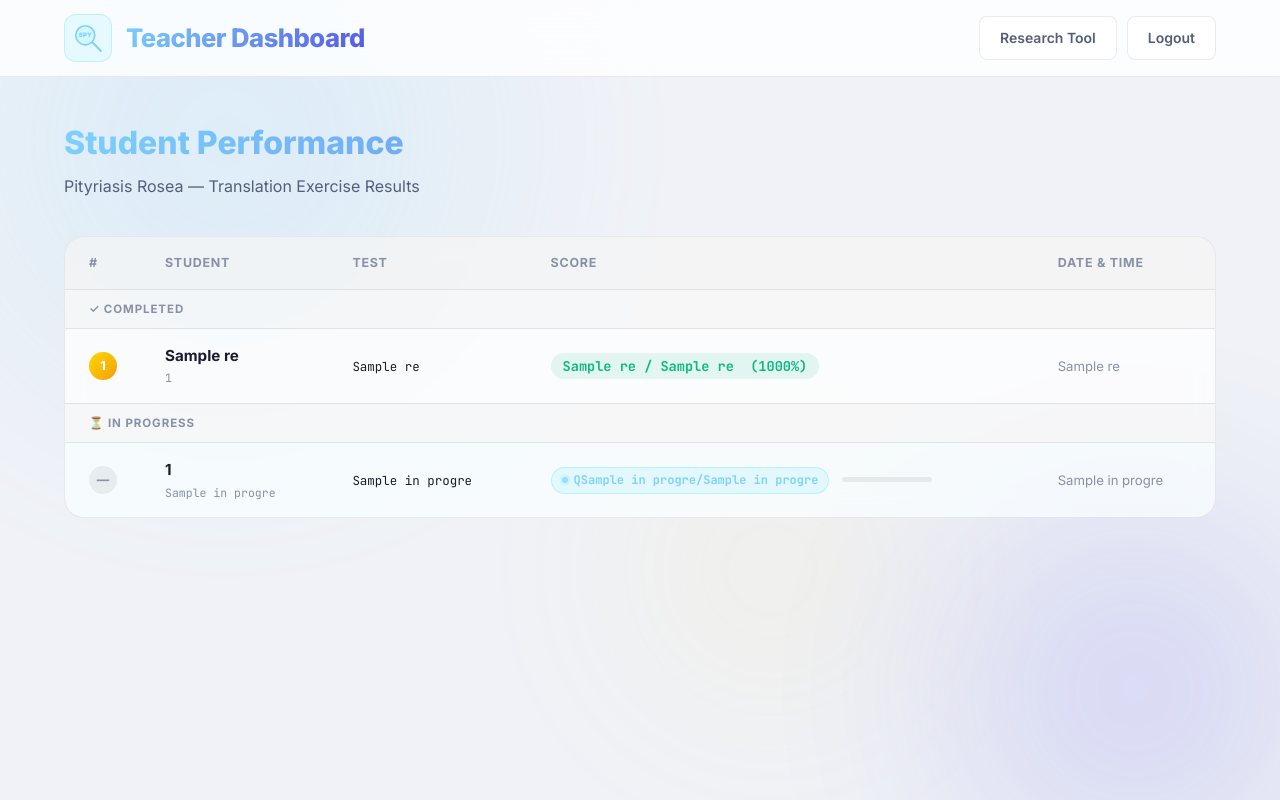
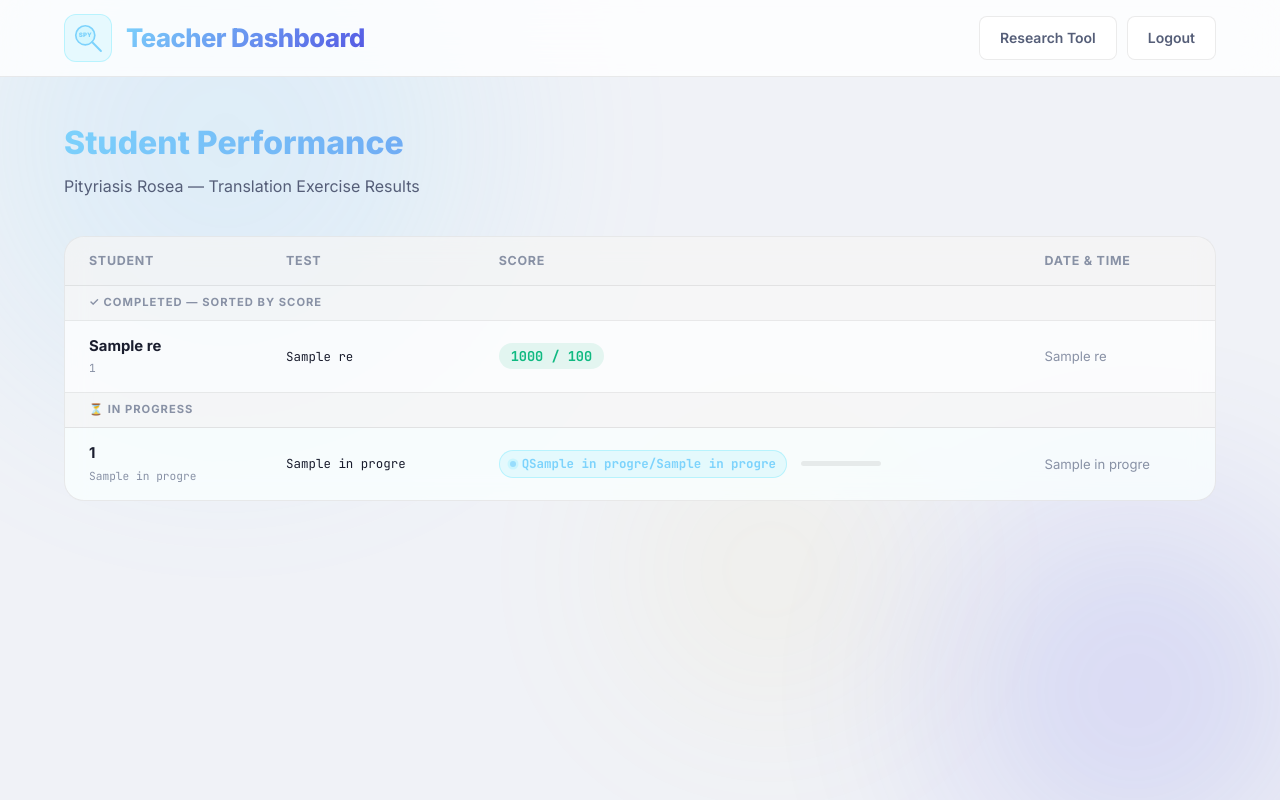
Before and after one commit to kerem-shn/Spy-AI, a Flask app: template templates/dashboard.html in a window 1280 px wide. Run offline with Flask 3, Linux system fonts and the light colour scheme; the template is opened without the code that fills it: most values are stand-ins (such as "Sample title", 1, 10 or a date in 2020).

Commit message:
fix: score as pct/100 no rounding, sort by score desc, remove rank badges, restore settings btn

```diff
--- a/app.py
+++ b/app.py
@@ -259,7 +259,7 @@ class SpyAICache:
                        quiz_results.timestamp, quiz_results.answers_json
                 FROM quiz_results
                 JOIN users ON users.id = quiz_results.user_id
-                ORDER BY quiz_results.timestamp DESC
+                ORDER BY quiz_results.score DESC, quiz_results.timestamp DESC
             """)
             return cursor.fetchall()
         except: return []
--- a/templates/dashboard.html
+++ b/templates/dashboard.html
@@ -13,7 +13,6 @@
         .dashboard-header { margin-bottom: 36px; }
         .dashboard-title { font-size: 2rem; font-weight: 800; background: linear-gradient(135deg, var(--grad-start), var(--grad-end)); -webkit-background-clip: text; -webkit-text-fill-color: transparent; margin-bottom: 6px; }
 
-        /* ── Unified Table ── */
         .results-table-container {
             background: var(--bg-card); backdrop-filter: blur(12px);
             border: 1px solid var(--border-subtle); border-radius: 20px;
@@ -21,46 +20,35 @@
         }
         .results-table { width: 100%; border-collapse: collapse; text-align: left; }
         .results-table th {
-            padding: 16px 24px; background: rgba(0,0,0,0.03);
+            padding: 14px 24px; background: rgba(0,0,0,0.03);
             font-size: 0.78rem; text-transform: uppercase;
             letter-spacing: 0.06em; color: var(--text-muted);
             border-bottom: 1px solid var(--border-subtle);
         }
         .results-table td {
-            padding: 15px 24px; border-bottom: 1px solid var(--border-subtle);
-            font-size: 0.95rem; color: var(--text-primary); vertical-align: middle;
+            padding: 14px 24px; border-bottom: 1px solid var(--border-subtle);
+            font-size: 0.93rem; color: var(--text-primary); vertical-align: middle;
         }
         .results-table tr:last-child td { border-bottom: none; }
-        .results-table tr:hover td { background: rgba(0,212,255,0.02); }
-
-        /* Rank badge */
-        .rank-badge {
-            width: 28px; height: 28px; border-radius: 50%;
-            display: flex; align-items: center; justify-content: center;
-            font-weight: 800; font-size: 0.78rem;
-        }
-        .rank-badge--1 { background: linear-gradient(135deg,#ffd700,#f59e0b); color: #fff; }
-        .rank-badge--2 { background: linear-gradient(135deg,#c0c0c0,#94a3b8); color: #fff; }
-        .rank-badge--3 { background: linear-gradient(135deg,#cd7f32,#b45309); color: #fff; }
-        .rank-badge--n { background: rgba(0,0,0,0.06); color: var(--text-muted); }
+        .results-table tr:hover td { background: rgba(0,212,255,0.02); transition: background .15s; }
 
         /* Score pills */
         .score-pill {
             padding: 4px 12px; border-radius: 20px;
             font-weight: 700; font-family: 'JetBrains Mono', monospace; font-size: 0.85rem;
         }
-        .score-pill--high { background: rgba(16,185,129,0.1); color: var(--accent-green); }
-        .score-pill--mid  { background: rgba(245,158,11,0.1);  color: var(--accent-amber); }
-        .score-pill--low  { background: rgba(244,63,94,0.1);   color: var(--accent-rose); }
+        .score-pill--high { background: rgba(16,185,129,0.1); color: var(--accent-green,#10b981); }
+        .score-pill--mid  { background: rgba(245,158,11,0.1);  color: var(--accent-amber,#f59e0b); }
+        .score-pill--low  { background: rgba(244,63,94,0.1);   color: var(--accent-rose,#f43f5e); }
 
-        /* In-progress row styles */
-        .progress-row td { background: rgba(0,212,255,0.02); }
+        /* In-progress */
+        .progress-row td { background: rgba(0,212,255,0.015); }
         .in-progress-label {
             display: inline-flex; align-items: center; gap: 6px;
             background: rgba(0,212,255,0.08); border: 1px solid rgba(0,212,255,0.2);
             border-radius: 20px; padding: 3px 10px;
-            font-size: 0.75rem; font-weight: 700; color: var(--accent-cyan, #00d4ff);
-            font-family: 'JetBrains Mono', monospace;
+            font-size: 0.78rem; font-weight: 700; color: var(--accent-cyan,#00d4ff);
+            font-family: 'JetBrains Mono', monospace; white-space: nowrap;
         }
         .live-dot {
             width: 6px; height: 6px; border-radius: 50%; background: var(--accent-cyan,#00d4ff);
@@ -71,43 +59,42 @@
             50%{ opacity:.6; box-shadow:0 0 0 4px rgba(0,212,255,0); }
         }
         .mini-bar-wrap {
-            width: 90px; height: 5px; background: rgba(0,0,0,0.07);
-            border-radius: 100px; overflow: hidden; display: inline-block;
-            vertical-align: middle; margin-left: 8px;
+            display: inline-block; vertical-align: middle;
+            width: 80px; height: 5px; background: rgba(0,0,0,0.07);
+            border-radius: 100px; overflow: hidden; margin-left: 10px;
         }
         .mini-bar-inner {
             height: 100%; border-radius: 100px;
             background: linear-gradient(90deg, var(--accent-cyan,#00d4ff), var(--accent-purple,#7c3aed));
-            transition: width .5s ease;
         }
 
-        /* Section divider */
+        /* Section divider row */
         .section-divider td {
-            padding: 10px 24px; background: rgba(0,0,0,0.02);
-            font-size: 0.72rem; font-weight: 700; text-transform: uppercase;
-            letter-spacing: 0.08em; color: var(--text-muted);
+            padding: 8px 24px;
+            background: rgba(0,0,0,0.025);
+            font-size: 0.7rem; font-weight: 700;
+            text-transform: uppercase; letter-spacing: 0.09em;
+            color: var(--text-muted);
             border-bottom: 1px solid var(--border-subtle);
         }
 
         .student-info { display: flex; flex-direction: column; }
-        .student-id { font-size: 0.72rem; color: var(--text-muted); font-family: 'JetBrains Mono', monospace; margin-top: 1px; }
-
+        .student-id { font-size: 0.7rem; color: var(--text-muted); font-family: 'JetBrains Mono', monospace; margin-top: 2px; }
         .empty-state { text-align: center; padding: 60px 24px; color: var(--text-muted); }
 
-        /* ── Mobile ── */
+        /* Mobile */
         @media (max-width: 768px) {
             .dashboard-main { padding: 20px 12px; }
             .dashboard-title { font-size: 1.5rem; }
             .results-table thead { display: none; }
-            .results-table, .results-table tbody, .results-table tr, .results-table td { display: block; width: 100%; }
+            .results-table, .results-table tbody, .results-table tr, .results-table td { display: block; width: 100%; box-sizing: border-box; }
             .results-table tr { padding: 12px 16px; border-bottom: 1px solid var(--border-subtle); }
-            .results-table td { padding: 3px 0; border-bottom: none; display: flex; justify-content: space-between; align-items: center; font-size: 0.88rem; }
-            .results-table td::before { font-weight: 700; font-size: 0.7rem; text-transform: uppercase; color: var(--text-muted); flex-shrink: 0; margin-right: 8px; }
-            .results-table td:nth-child(1)::before { content: '#'; }
-            .results-table td:nth-child(2)::before { content: 'Student'; }
-            .results-table td:nth-child(3)::before { content: 'Test'; }
-            .results-table td:nth-child(4)::before { content: 'Score'; }
-            .results-table td:nth-child(5)::before { content: 'Date'; }
+            .results-table td { padding: 3px 0; border: none; display: flex; justify-content: space-between; align-items: center; font-size: 0.88rem; }
+            .results-table td::before { font-weight: 700; font-size: 0.68rem; text-transform: uppercase; color: var(--text-muted); margin-right: 8px; flex-shrink: 0; }
+            .results-table td:nth-child(1)::before { content: 'Student'; }
+            .results-table td:nth-child(2)::before { content: 'Test'; }
+            .results-table td:nth-child(3)::before { content: 'Score'; }
+            .results-table td:nth-child(4)::before { content: 'Date'; }
             .section-divider td { display: block; }
         }
     </style>
@@ -145,30 +132,23 @@
             <p style="color:var(--text-secondary)">Pityriasis Rosea — Translation Exercise Results</p>
         </div>
 
-        <div class="results-table-container" id="results-container">
+        <div class="results-table-container">
             {% if results or in_progress %}
-            <table class="results-table" id="results-table">
+            <table class="results-table">
                 <thead>
                     <tr>
-                        <th style="width:48px">#</th>
                         <th>Student</th>
                         <th>Test</th>
                         <th>Score</th>
                         <th>Date &amp; Time</th>
                     </tr>
                 </thead>
-                <tbody id="results-body">
+                <tbody>
                     {% if results %}
-                    <tr class="section-divider"><td colspan="5">✓ Completed</td></tr>
+                    <tr class="section-divider"><td colspan="4">✓ Completed — sorted by score</td></tr>
                     {% for res in results %}
-                    {% set pct = (res[3] / res[4] * 100) | round | int %}
-                    {% set rank = loop.index %}
+                    {% set pct = res[3] if res[4] == 100 else (res[3] / res[4] * 100) | round | int %}
                     <tr>
-                        <td>
-                            <div class="rank-badge {% if rank == 1 %}rank-badge--1{% elif rank == 2 %}rank-badge--2{% elif rank == 3 %}rank-badge--3{% else %}rank-badge--n{% endif %}">
-                                {{ rank }}
-                            </div>
-                        </td>
                         <td>
                             <div class="student-info">
                                 <strong>{{ res[1] }}</strong>
@@ -178,7 +158,7 @@
                         <td><code style="font-family:'JetBrains Mono';font-size:0.78rem">{{ res[2] }}</code></td>
                         <td>
                             <span class="score-pill {% if pct >= 80 %}score-pill--high{% elif pct >= 50 %}score-pill--mid{% else %}score-pill--low{% endif %}">
-                                {{ res[3] }} / {{ res[4] }} &nbsp;({{ pct }}%)
+                                {{ pct }} / 100
                             </span>
                         </td>
                         <td style="color:var(--text-muted);font-size:0.82rem">{{ res[5] }}</td>
@@ -187,11 +167,10 @@
                     {% endif %}
 
                     {% if in_progress %}
-                    <tr class="section-divider"><td colspan="5">⏳ In Progress</td></tr>
+                    <tr class="section-divider"><td colspan="4">⏳ In Progress</td></tr>
                     {% for p in in_progress %}
                     {% set ppct = ((p[3] / p[4]) * 100) | round | int if p[4] > 0 else 0 %}
                     <tr class="progress-row">
-                        <td><div class="rank-badge rank-badge--n">—</div></td>
                         <td>
                             <div class="student-info">
                                 <strong>{{ p[0] }}</strong>
@@ -201,8 +180,7 @@
                         <td><code style="font-family:'JetBrains Mono';font-size:0.78rem">{{ p[2] }}</code></td>
                         <td>
                             <span class="in-progress-label">
-                                <span class="live-dot"></span>
-                                Q{{ p[3] }}/{{ p[4] }}
+                                <span class="live-dot"></span>Q{{ p[3] }}/{{ p[4] }}
                             </span>
                             <span class="mini-bar-wrap">
                                 <span class="mini-bar-inner" style="width:{{ ppct }}%"></span>
@@ -223,15 +201,14 @@
                     <line x1="16" y1="17" x2="8" y2="17"></line>
                 </svg>
                 <h3>No activity yet</h3>
-                <p>Results will appear here once students start or complete an exercise.</p>
+                <p>Results will appear once students start or complete an exercise.</p>
             </div>
             {% endif %}
         </div>
     </main>
 
 <script>
-// Auto-refresh the page every 10s to pick up new in-progress rows from server
-// (lightweight — the server does all the work, no client-side polling needed)
+// Reload every 10s to pick up new in-progress rows
 setInterval(() => location.reload(), 10000);
 </script>
 </body>
--- a/templates/index.html
+++ b/templates/index.html
@@ -57,7 +57,8 @@
         }
 
         @media(max-width:420px){
-          .header__actions .btn--ghost:not(#exercise-toggle){display:none}
+          /* On very small screens, hide only the logout button in the header to save space */
+          .header__actions a[href="/logout"]{ display:none }
         }
     </style>
     <meta charset="UTF-8">
```
Also changed, not shown: static/script.js (+11 -13 lines).
